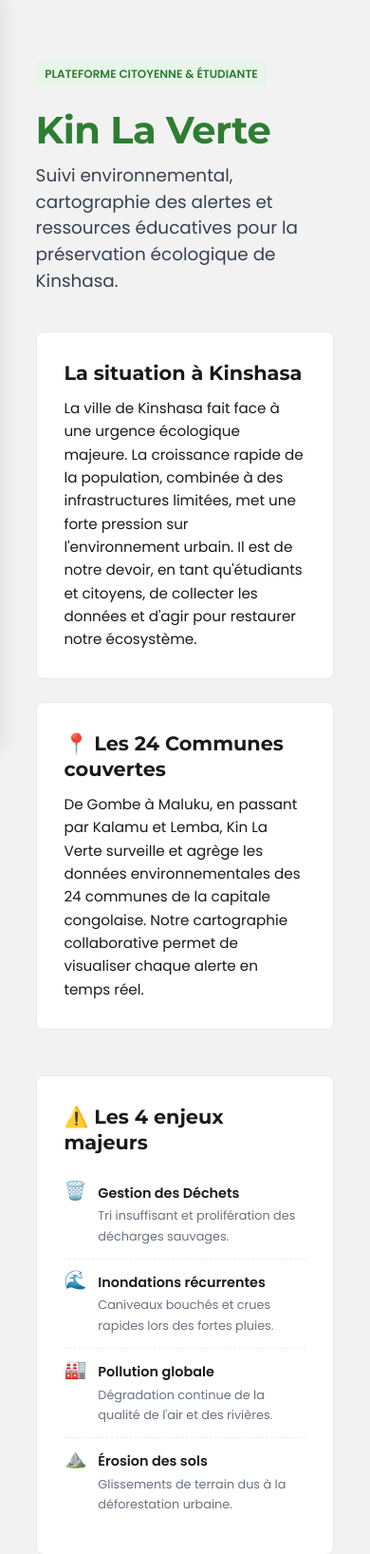
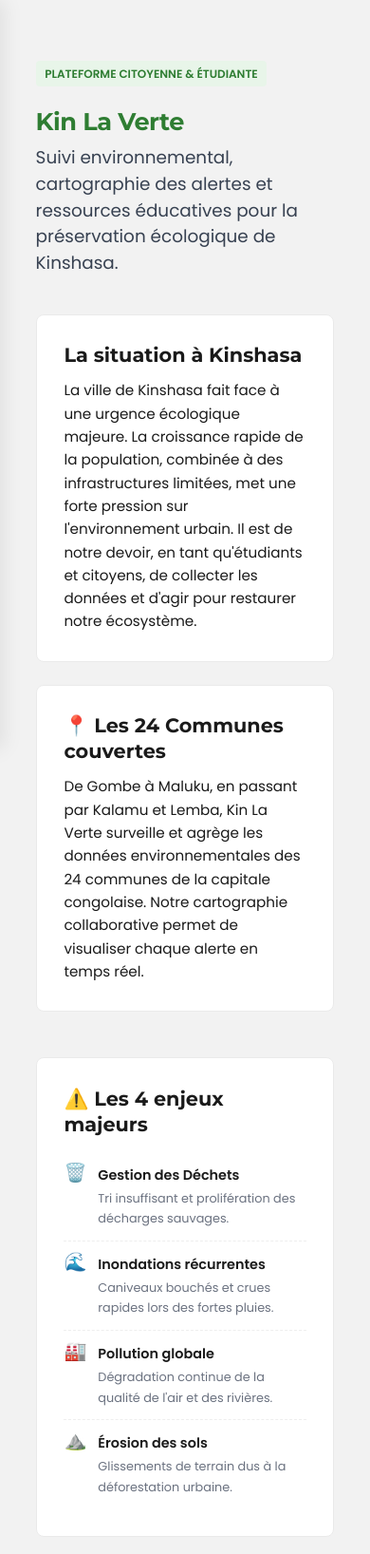
Before and after one commit to phriphri/Projet_env, a PHP site: page /projet_env_vibe/ in a window 390 px wide. Shown: the part 56-1692 px from the top of the page at 95% size. Run offline with PHP 8.4, Linux system fonts and the light colour scheme; data that the repository does not hold is empty.

Commit message:
fix: responsive carte Leaflet - invalidateSize, overflow, media queries

```diff
--- a/assets/css/style.css
+++ b/assets/css/style.css
@@ -40,6 +40,10 @@
 /* --- Reset --- */
 *, *::before, *::after { margin: 0; padding: 0; box-sizing: border-box; }
 
+html {
+    overflow-x: hidden; /* Empêche le scroll horizontal global */
+}
+
 body {
     font-family: 'Poppins', -apple-system, BlinkMacSystemFont, 'Segoe UI', sans-serif;
     font-weight: 400;
@@ -51,6 +55,7 @@ body {
     flex-direction: column;
     min-height: 100vh;
     -webkit-font-smoothing: antialiased;
+    overflow-x: hidden;
 }
 
 /* --- Typography --- */
@@ -139,6 +144,8 @@ main {
     max-width: 1100px;
     margin: 0 auto;
     width: 100%;
+    min-width: 0; /* Empêche le débordement dans un flex/grid parent */
+    overflow-x: hidden; /* Sécurité : empêche la carte ou un tableau de pousser la largeur */
 }
 
 /* --- Footer --- */
@@ -873,8 +880,9 @@ tbody tr:hover {
     /* ── Carte interactive ─────────────────────────────────────── */
     #carte-interactive {
         height: 55vh !important;
-        min-height: 280px;
-        max-height: 450px;
+        min-height: 260px;
+        max-height: 420px;
+        width: 100% !important; /* Force la largeur dans le flux du document */
     }
 
     /* ── Typographie ───────────────────────────────────────────── */
--- a/index.php
+++ b/index.php
@@ -236,12 +236,12 @@ include 'includes/header.php';
 }
 </style>
 
-<div class="animated-section" style="max-width: 1000px; margin: 3rem auto; padding: 0 1.5rem;">
+<div class="animated-section" style="max-width: 1000px; margin: 3rem auto; padding: 0 1.5rem; box-sizing: border-box; width: 100%;">
 
     <!-- En-tête accrocheur mais sobre -->
     <div style="margin-bottom: 2.5rem;">
         <span class="badge-green">Plateforme Citoyenne & Étudiante</span>
-        <h1 style="color: var(--green-700); font-size: 2.5rem; margin: 0.5rem 0; font-weight: 800; letter-spacing: -0.5px;">Kin La Verte</h1>
+        <h1 style="color: var(--green-700); font-size: clamp(1.6rem, 5vw, 2.5rem); margin: 0.5rem 0; font-weight: 800; letter-spacing: -0.5px;">Kin La Verte</h1>
         <p style="font-size: 1.15rem; color: var(--gray-700); line-height: 1.5; max-width: 700px;">
             Suivi environnemental, cartographie des alertes et ressources éducatives pour la préservation écologique de Kinshasa.
         </p>
```
Also changed, not shown: carte_interactive.php (+36 -2 lines).
